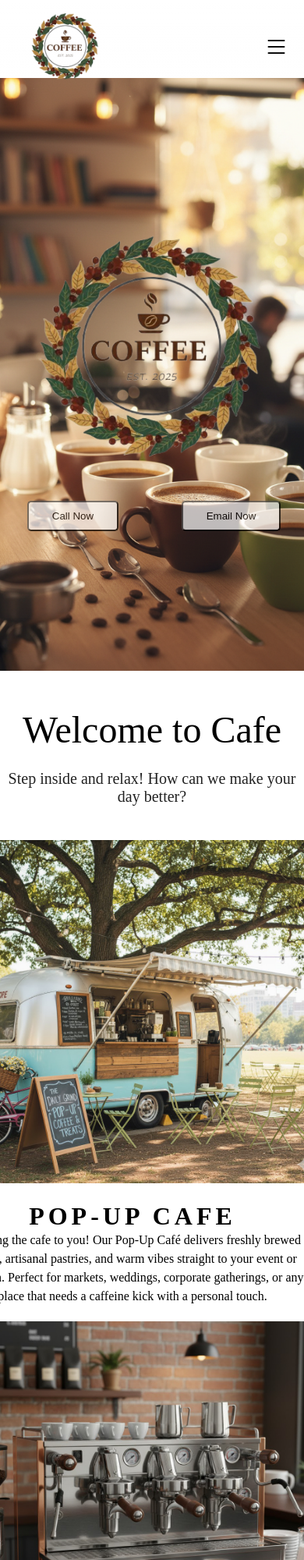
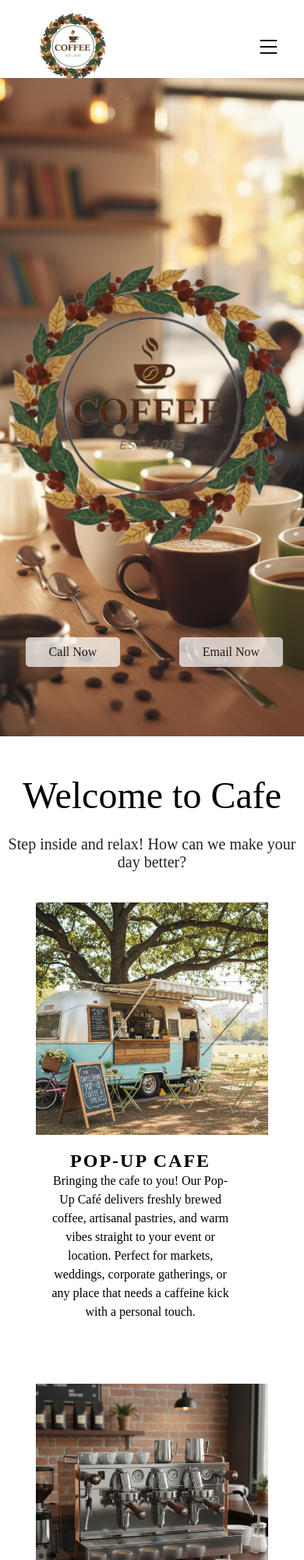
Before and after one commit to pujanshrestha045-arch/Cafe-Site, a plain HTML site: page index.html in a window 390 px wide. Shown: the top 2000 px of the page at 78% size. Drawn offline with nearby package versions, Linux system fonts and the light colour scheme.

Commit message:
html css fixes

```diff
--- a/index.html
+++ b/index.html
@@ -33,8 +33,8 @@
         </nav>
 
         <!-- Desktop nav (optional, show only on larger screens) -->
-        <div class="desktop-nav container flex se mobile-off">
-            <nav class="nav-left mobile-off">
+        <div class="desktop-nav container flex se hide-mobile">
+            <nav class="nav-left hide-mobile">
 
                 <ul class="flex se">
                     <li><a href="#">Our Services</a></li>
@@ -42,9 +42,9 @@
                 </ul>
             </nav>
 
-            <div class="logo mobile-off"><img src="img/logo.webp" alt=""></div>
+            <div class="logo hide-mobile"><img src="img/logo.webp" alt="CafeLogo"></div>
 
-            <nav class="nav-right mobile-off">
+            <nav class="nav-right hide-mobile">
                 <ul class="flex se">
                     <li><a href="#">Contact</a></li>
                     <li><a href="#">Book Now</a></li>
@@ -58,8 +58,8 @@
         <div class="container">
             <img src="img/logo.webp" alt="">
             <div class="contact-grid grid-layout">
-                <button class="cnct-btn"><a href="#">Call Now</a></button>
-                <button class="cnct-btn"><a href="#">Email Now</a></button>
+                <a class="cnct-btn" href="#">Call Now</a>
+                <a class="cnct-btn" href="#">Email Now</a>
             </div>
         </div>
     </section>
@@ -73,8 +73,8 @@
     <section class="services">
         <div class="container">
             <div class="services-grid">
-                <div class="services-grid-left">
-                    <img src="img/popupcafe.webp" alt="">
+                <div class="service-item">
+                    <img src="img/popupcafe.webp" alt="Pop-up cafe service">
                     <div class="details">
                         <h3>POP-UP CAFE</h3>
                         <p>Bringing the cafe to you! Our Pop-Up Café delivers freshly brewed coffee, artisanal pastries,
@@ -82,8 +82,8 @@
                             gatherings, or any place that needs a caffeine kick with a personal touch.</p>
                     </div>
                 </div>
-                <div class="services-grid-right">
-                    <img src="img/espressobar.webp" alt="">
+                <div class="service-item">
+                    <img src="img/espressobar.webp" alt="Espresso bar service">
                     <div class="details">
                         <h3>ESPRESSO BAR</h3>
                         <p>Elevate your event with our stylish Espresso Bar serving barista-made coffee, espresso
--- a/style.css
+++ b/style.css
@@ -4,38 +4,31 @@
      box-sizing: border-box;
  }
 
-.container{
-    max-width: 1200px;
+ .container {
+     width: 100%;
+     padding: 0 10px;
      margin: auto;
  }
- @media (max-width: 576px) {
+
+ @media (min-width: 600px) {
      .container {
-         max-width: 540px;
-         margin: auto;
+         max-width: 720px;
+         padding: 0 20px;
      }
  }
 
 
- @media (min-width: 577px) and (max-width: 768px) {
+ @media (min-width: 1024px) {
      .container {
-         max-width: 720px;
-         margin: auto;
+         max-width: 960px;
+         padding: 0 30px;
      }
  }
 
-
- @media (min-width: 769px) and (max-width: 992px) {
+ @media (min-width: 1200px) {
      .container {
-         max-width: 960px;
-         margin: auto;
-     }
- }
-
-
- @media (min-width: 993px){
-     .container {
-         max-width: 1200px;
-         margin: auto;
+         max-width: 1140px;
+         padding: 0 40px;
      }
  }
 
@@ -99,7 +92,7 @@
      display: flex;
      justify-content: space-between;
  } */
-.desktop-nav{
+ .desktop-nav {
      display: flex;
      justify-content: space-evenly;
      align-items: center;
@@ -149,8 +142,8 @@
      justify-content: space-between;
  }
 
- @media(max-width:752px) {
-     .mobile-off {
+ @media(max-width:768px) {
+     .hide-mobile {
          display: none;
      }
 
@@ -174,7 +167,17 @@
      .togglemenu {
          align-items: flex-end;
      }
+
+     .hero,
+     .our-mission,
+     .contact {
+         background-attachment: scroll;
+         z-index: 2;
      }
+ }
+
+
+
 
  .nav-left ul,
  .nav-right ul {
@@ -182,20 +185,24 @@
      gap: 20px;
  }
 
+
+
  .navigation {
      width: 100%;
      position: sticky;
      top: 0;
      background-color: rgba(0, 0, 0, 0);
      background-image: linear-gradient(to bottom, white, rgba(255, 255, 255, 0)), linear-gradient(to bottom, white, rgba(255, 255, 255, 0)), linear-gradient(to bottom, white, rgba(255, 255, 255, 0));
+     z-index: 3;
  }
 
  .hero {
+     position: relative;
      background-image: url(img/homebg.webp);
      background-position: center center;
      background-attachment: fixed;
      background-size: cover;
-     height: 90vh;
+     height: 100vh;
      width: 100%;
      display: flex;
      justify-content: center;
@@ -203,9 +210,13 @@
  }
 
  .hero img {
-     width: 100%;
-     height: 100%;
-     overflow: hidden;
+     width: 50%;
+     object-fit: cover;
+     position: absolute;
+     left: 50%;
+     transform: translateX(-50%);
+     top: 20%;
+     min-width: 500px;
  }
 
  .contact-grid {
@@ -218,7 +229,10 @@
      margin: auto;
      padding-bottom: 30px;
      justify-items: center;
-
+     position: absolute;
+     left: 50%;
+     transform: translateX(-50%);
+     top: 85%;
  }
 
  .grid-layout {
@@ -272,20 +286,22 @@
 
  .services-grid {
      display: grid;
-     grid-template-columns: repeat(auto-fit, minmax(500px, 1fr));
+     grid-template-columns: repeat(auto-fit, minmax(280px, 1fr));
+     gap: 2rem;
      justify-content: center;
      align-items: center;
      text-align: center;
-     padding: 0 20px;
-     margin: 1rem;
+
  }
 
  .services-grid img {
-     width: 30rem;
-     padding: 20px;
+     width: 100%;
+     max-width: 400px;
+     height: auto;
+     margin: 0 auto;
  }
 
- /* .services-grid-left {
+ .service-item {
      justify-content: center;
      align-items: center;
      text-align: center;
@@ -299,16 +315,16 @@
      text-align: center;
      padding: 0 20px;
      margin: 1rem;
- } */
+ }
 
- .services-grid h3 {
-     font-size: 2rem;
-     letter-spacing: 5px;
+ .service-item h3 {
+     font-size: clamp(1.5rem, 2vw, 2rem);
+     letter-spacing: 2px;
  }
 
  .services-grid p {
-     font-size: 1rem;
-     line-height: 24px;
+     font-size: clamp(1rem, 1.5vw, 1.2rem);
+     line-height: 1.5;
  }
 
  .services-grid .details {
@@ -317,6 +333,7 @@
      flex-direction: column;
      justify-content: center;
      align-items: center;
+     padding: 1rem;
  }
 
  .our-mission {
```
Lines whose indentation alone changed are shown as unchanged.
